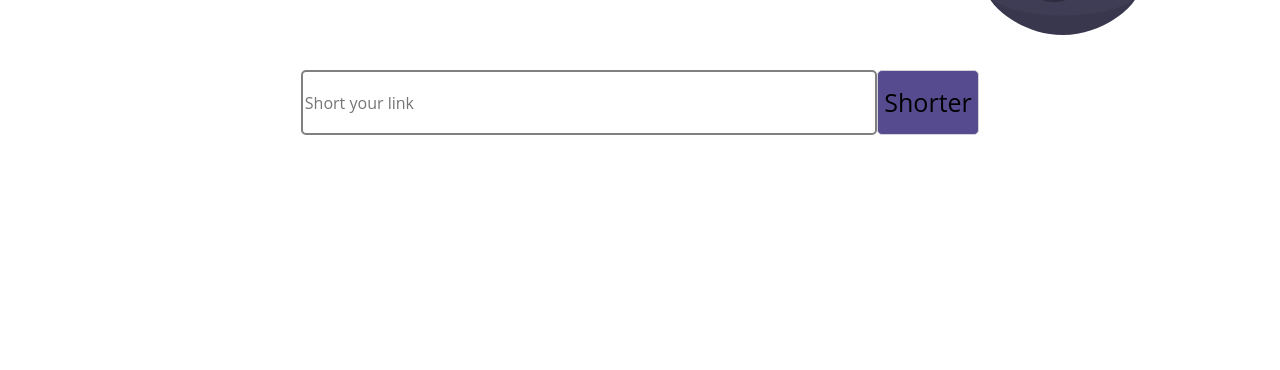
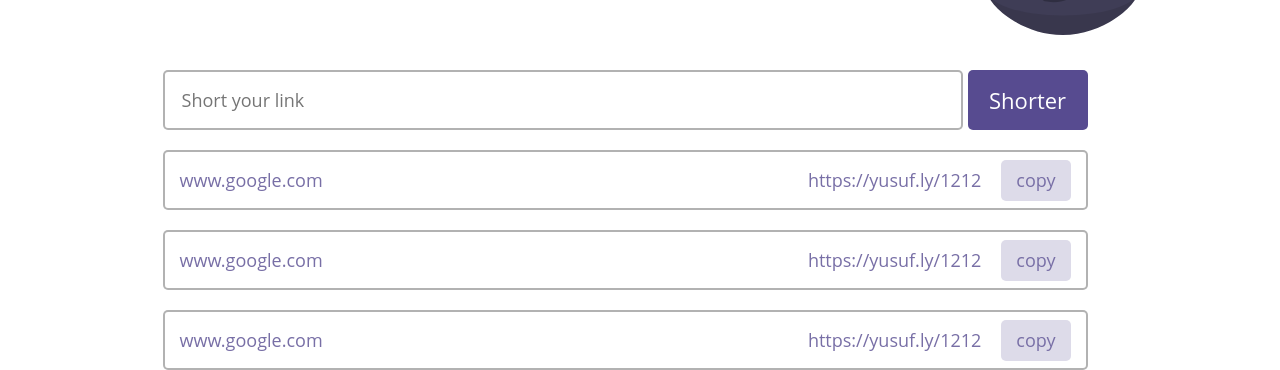
Before and after one commit to Yusuf007R/url-shortener, a React (Create React App) app in the folder frontend/: page / in a window 1280 px wide. Shown: the part 489-859 px from the top of the page. Before the commit the page ends 800 px from the top, so only its background shows below. Built offline with nearby package versions, Linux system fonts and the light colour scheme.

Commit message:
axios interceptor for jwt and working on home page

```diff
--- a/frontend/src/App.jsx
+++ b/frontend/src/App.jsx
@@ -1,3 +1,4 @@
+import { Fragment } from "react";
 import { BrowserRouter as Router, Switch, Route } from "react-router-dom";
 import GlobalStyle from "./components/global-styles";
 import Home from "./pages/home";
@@ -7,7 +8,7 @@ import Stats from "./pages/stats";
 function App() {
   return (
     <Router>
-      <div>
+      <Fragment>
         <GlobalStyle />
         <Switch>
           <Route path="/" exact component={Home} />
@@ -15,7 +16,7 @@ function App() {
           <Route path="/register" component={Register} />
           <Route path="/stats" component={Stats} />
         </Switch>
-      </div>
+      </Fragment>
     </Router>
   );
 }
--- a/frontend/src/components/navbar/style.js
+++ b/frontend/src/components/navbar/style.js
@@ -45,7 +45,6 @@ export const DivSpaceAround = styled.div`
 
 export const AccountImg = styled.img`
   width: 40px;
-  color: #574b90;
   &:hover {
     cursor: pointer;
   }
--- a/frontend/src/containers/homeContainer/index.jsx
+++ b/frontend/src/containers/homeContainer/index.jsx
@@ -1,11 +1,22 @@
 import React, { Fragment, useState } from "react";
 import {
   ContainerText,
+  FlexColumnContainer,
   FlexRowContainer,
 } from "../../components/globalContainers";
+import urlShortenerSVG from "../../assest/urlShortener.svg";
 
-import urlShortenerSVG from "../../assest/urlShortener.svg";
-import { Form, Input, Img, SubTitle, Title, Button } from "./style";
+import {
+  Form,
+  Input,
+  Img,
+  SubTitle,
+  Title,
+  Button,
+  LinkContainer,
+  CopyButton,
+  LinkSpan,
+} from "./style";
 import { useShortLink } from "../../hooks/use-shortLink";
 
 function HomeContainer(props) {
@@ -28,10 +39,11 @@ function HomeContainer(props) {
         </ContainerText>
         <Img src={urlShortenerSVG} alt="xd" />
       </FlexRowContainer>
+      <FlexColumnContainer>
         <Form onSubmit={SubmitHandler}>
           <Input
-          type={"text"}
-          placeholder={"Short your link"}
+            type="text"
+            placeholder="Short your link"
             value={url}
             onChange={(e) => {
               setUrl(e.target.value);
@@ -39,6 +51,28 @@ function HomeContainer(props) {
           ></Input>
           <Button>Shorter</Button>
         </Form>
+        <LinkContainer>
+          <LinkSpan>www.google.com</LinkSpan>
+          <div>
+            <LinkSpan>https://yusuf.ly/1212</LinkSpan>
+            <CopyButton>copy</CopyButton>
+          </div>
+        </LinkContainer>
+        <LinkContainer>
+          <LinkSpan>www.google.com</LinkSpan>
+          <div>
+            <LinkSpan>https://yusuf.ly/1212</LinkSpan>
+            <CopyButton>copy</CopyButton>
+          </div>
+        </LinkContainer>
+        <LinkContainer>
+          <LinkSpan>www.google.com</LinkSpan>
+          <div>
+            <LinkSpan>https://yusuf.ly/1212</LinkSpan>
+            <CopyButton>copy</CopyButton>
+          </div>
+        </LinkContainer>
+      </FlexColumnContainer>
     </Fragment>
   );
 }
--- a/frontend/src/containers/homeContainer/style.js
+++ b/frontend/src/containers/homeContainer/style.js
@@ -22,22 +22,58 @@ export const Form = styled.form`
   flex-direction: row;
   justify-content: center;
   align-items: center;
-  width: 100%;
+  margin-left: -30px;
 `;
 
 export const Input = styled.input`
-  width: 45%;
+  width: 800px;
+  font-size: 18px;
+
+  height: 60px;
+  box-sizing: border-box;
+  border: none;
+  border: solid 2px rgba(0, 0, 0, 0.3);
   border-radius: 5px;
-  height: 65px;
-  box-sizing: border-box;
-  border: 2px solid gray;
+  text-indent: 15px;
 `;
 
 export const Button = styled.button`
-  font-size: 25px;
-  height: 65px;
+  font-size: 22px;
+  height: 60px;
   border-radius: 5px;
-  width: 8%;
-  border: 1px solid #d3d4d7;
+  width: 120px;
+  border: none;
   background-color: #574b90;
+  margin-left: 5px;
+  color: white;
 `;
+
+export const LinkContainer = styled.div`
+  display: flex;
+  align-items: center;
+  justify-content: space-between;
+  width: 925px;
+  background-color: white;
+  box-sizing: border-box;
+  border: none;
+  border: solid 2px rgba(0, 0, 0, 0.3);
+  font-size: 18px;
+  height: 60px;
+  border-radius: 5px;
+  margin: 20px 0px 0px -30px;
+  padding: 15px;
+`;
+
+export const LinkSpan = styled.span`
+  color: #786fa6;
+`;
+
+export const CopyButton = styled.button`
+  color: #786fa6;
+  margin-left: 20px;
+  background-color: #786fa640;
+  border: none;
+  border-radius: 5px;
+  padding: 10px 15px 10px;
+  cursor: pointer;
+`;
--- a/frontend/src/containers/loginContainer/index.jsx
+++ b/frontend/src/containers/loginContainer/index.jsx
@@ -1,6 +1,5 @@
 import { React, useState } from "react";
-import { Link, useHistory } from "react-router-dom";
-
+import { useHistory } from "react-router-dom";
 import {
   FormInput,
   StyledButton,
@@ -14,6 +13,7 @@ import {
   FlexColumnContainer,
 } from "../../components/globalContainers";
 import { Separator } from "../../components/separator";
+import { StyledLink } from "../../components/link";
 
 function LoginContainer(props) {
   const [username, setUsername] = useState();
@@ -33,12 +33,12 @@ function LoginContainer(props) {
       <ContainerText>
         <Title>Log in and start sharing</Title>
         <span>Don't have an account? </span>
-        <Link to="/register">
+        <StyledLink to="/register">
           <Anchor>Sign Up</Anchor>
-        </Link>
-        <Separator width={"450px"}></Separator>
+        </StyledLink>
       </ContainerText>
       <Form onSubmit={SubmitHandler}>
+        <Separator></Separator>
         <label>Email Address or Username:</label>
         <FormInput
           onChange={(e) => {
--- a/frontend/src/containers/registerContainer/index.jsx
+++ b/frontend/src/containers/registerContainer/index.jsx
@@ -34,9 +34,9 @@ function RegisterContainer(props) {
         <StyledLink to="/login">
           <Anchor>Log in</Anchor>
         </StyledLink>
-        <Separator></Separator>
       </ContainerText>
       <Form onSubmit={SubmitHandler}>
+        <Separator></Separator>
         <label>Username:</label>
         <FormInput
           onChange={(e) => {
--- a/frontend/src/hooks/use-getLinks.js
+++ b/frontend/src/hooks/use-getLinks.js
@@ -5,17 +5,18 @@ import { useLogin } from "./use-login";
 export const useGetLinks = () => {
   const [links, setLinks] = useState();
   const { getNewToken } = useLogin(true);
+
   const getLinks = async (params) => {
     console.log("request");
-    const result = await getShortLinks({
-      page: params.page,
-      limit: params.limit,
-    });
-    if (result.code === 403) {
-      await getNewToken();
-      return getLinks(params);
+    try {
+      const result = await getShortLinks({
+        page: params.page,
+        limit: params.limit,
+      });
+      setLinks(result.result);
+    } catch (error) {
+      return error;
     }
-    setLinks(result.result);
   };
 
   return { links, getLinks };
--- a/frontend/src/pages/stats/index.jsx
+++ b/frontend/src/pages/stats/index.jsx
@@ -44,14 +44,15 @@ const Stats = () => {
           getLinks({ page, limit });
         }}
       >
-        xdxd
+        search
       </button>
       {links ? (
-        links.map((xd, i) => {
+        links.map((link, key) => {
+          // console.log(link);
           return (
             <p
-              key={i}
-            >{`fullUrl ${xd.fullUrl} click ${xd.click} user ${xd.user}`}</p>
+              key={key}
+            >{`fullUrl ${link.fullUrl} click ${link.click} user ${link.user} shortUrl ${link.shortUrl}`}</p>
           );
         })
       ) : (
--- a/frontend/src/utils/request.js
+++ b/frontend/src/utils/request.js
@@ -1,9 +1,32 @@
 import { create } from "axios";
 import { apiUrl } from "../config";
+import { accessToken } from "../services/authAPI";
 
 const request = create({
   baseURL: apiUrl,
   timeout: 1000,
 });
 
+//need to move this code to other place, and need to handle error of new accesstoken
+
+request.interceptors.response.use(
+  (res) => {
+    return res;
+  },
+  async (err) => {
+    if (err.response.status !== 401) return err;
+
+    try {
+      const refreshToken = localStorage.getItem("refreshToken");
+      const result = await accessToken(refreshToken);
+      const config = err.config;
+      config.headers["Authorization"] = `Bearer ${result.data.accessToken}`;
+      localStorage.setItem("token", result.data.accessToken);
+      return await request(config);
+    } catch (error) {
+      return error;
+    }
+  }
+);
+
 export default request;
```
Also changed, not shown: frontend/src/containers/registerContainer/style.js (deleted, +0 -33 lines), 1 other file (tests, documents, lock files or other folders). Lines whose indentation alone changed are shown as unchanged.
